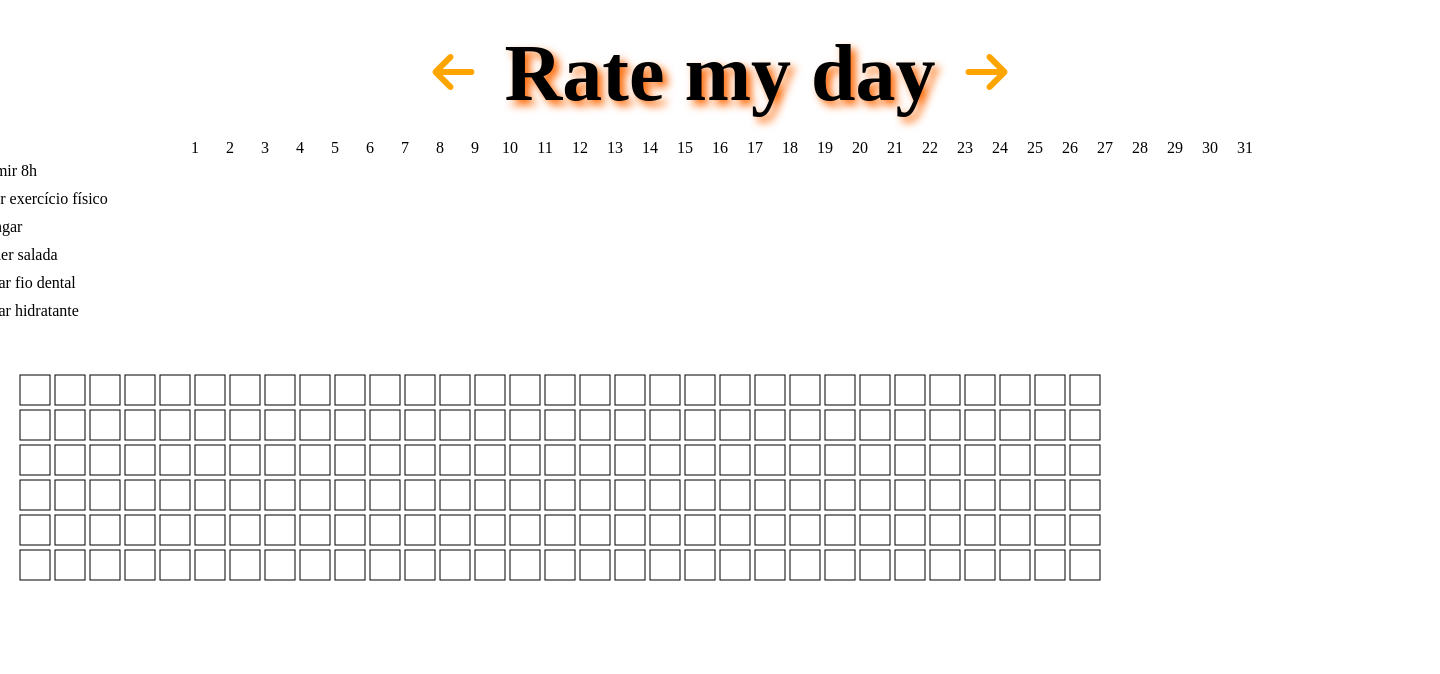
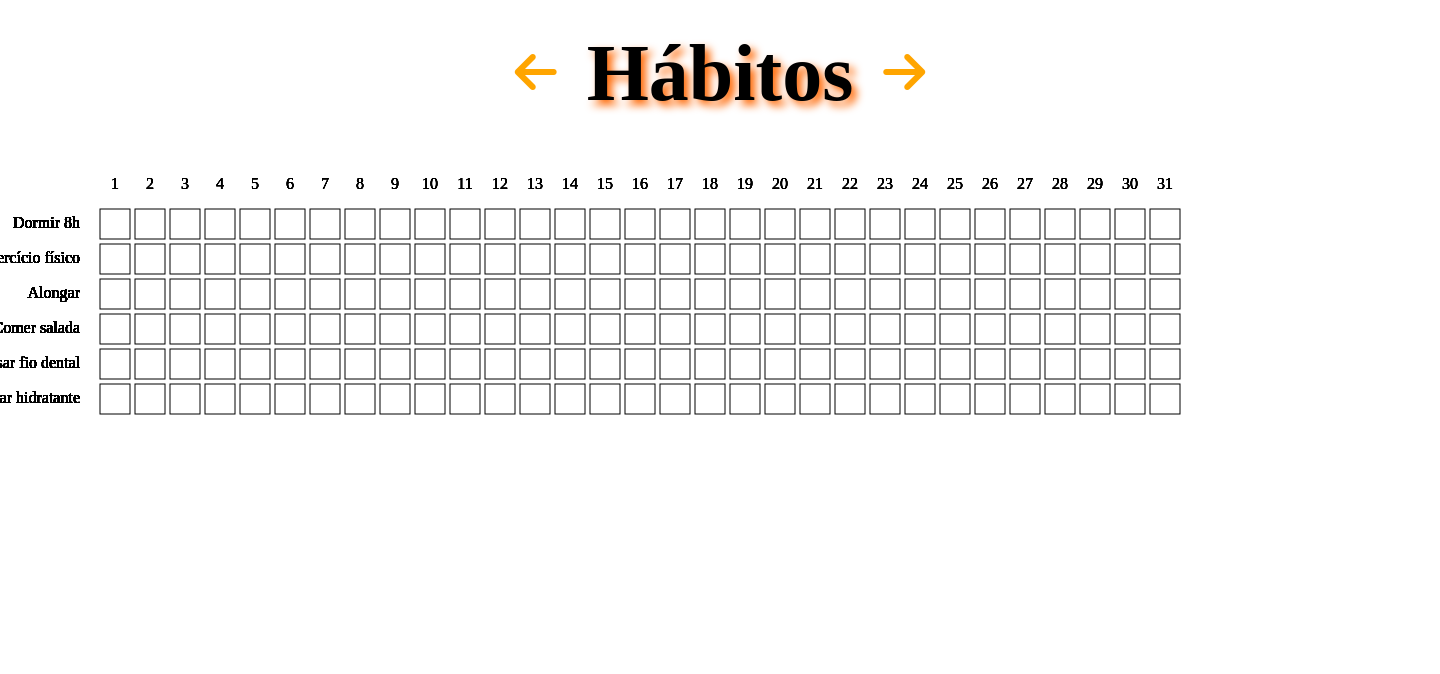
Before and after one commit to manu-sgc/tracker, a Django app: page /habitos/ in a window 1440 px wide; the page is wider, and only the part inside the window is pictured. Shown: the top 674 px of that part. Run offline with Django 4.2, Linux system fonts and the light colour scheme.

Commit message:
posicioning actividies and dates on the boxes

```diff
--- a/atividades/templates/atividades/habitos.html
+++ b/atividades/templates/atividades/habitos.html
@@ -14,7 +14,7 @@
         <a href="{% url 'avaliacao' %}" class="arrow-left">
             <i class="fas fa-arrow-left"></i>
         </a>
-        <h1>Rate my day</h1>
+        <h1>Hábitos</h1>
         <a href="{% url 'sono' %}" class="arrow-right">
             <i class="fas fa-arrow-right"></i>
         </a>
@@ -22,25 +22,18 @@
 
     <div class="container">
         <div class="habit-tracker">
-            <div class="header">
-                <div class="month-days">
-                    {% for dia in dias %}
-                        <div class="day">{{ dia }}</div>
-                    {% endfor %}
-                </div>
-                <div class="activities">
-                    {% for atividade in atividades %}
-                        <div class="atividade-nome">{{ atividade }}</div>
-                    {% endfor %}
-                </div>
-            </div>
-            <svg id="habitTracker" width="1500" height="350">
-                {% for x, y, dia, atividade in positions %}
+            <svg id="habitTracker" width="1600" height="500">
+                {% for x, y, dia, atividade, x_offset, y_atv, x_text in positions %}
+                <g>
+                    <text x="{{ x_text }}" y="{{ y_atv }}" text-anchor="end" alignment-baseline="middle">{{ atividade }}</text>
+                    <text x="{{ x_offset }}" y="30" text-anchor="middle">{{ dia }}</text>
                     <rect class="cell" x="{{ x }}" y="{{ y }}" width="30" height="30" data-dia="{{ dia }}" data-atividade="{{ atividade }}"></rect>
+                </g>
                 {% endfor %}
             </svg>
         </div>
     </div>
+
 
     <script>
         const cells = document.querySelectorAll('.cell');
--- a/atividades/views.py
+++ b/atividades/views.py
@@ -40,14 +40,15 @@
     positions = []
     for atividade in range(len(atividades)):
         for dia in range(1, 32):
-            x = 50 + (dia - 1) * 35  # Posição x
-            y = 50 + atividade * 35   # Posição y
-            positions.append((x, y, dia, atividade + 1))  # Adiciona a tupla (x, y, dia, atividade)
+            x = 180 + (dia - 1) * 35  # Posição x para os quadrados
+            y = 50 + atividade * 35   # Posição y para a linha da atividade
+            y_atv = y + 15  # Ajuste para a posição y do texto da atividade
+            x_text = 160  # Ajuste para o texto da atividade
+            positions.append((x, y, dia, atividades[atividade], x + 15, y_atv, x_text))  # Passa o texto da atividade
 
     context = {
         'positions': positions,
         'dias': dias,
-        'atividades': atividades,
     }
 
     return render(request, 'atividades/habitos.html', context)
--- a/static/css/habitos.css
+++ b/static/css/habitos.css
@@ -35,38 +35,15 @@
     display: flex;
     flex-direction: column;
     align-items: center;
-}
-
-.activities-container {
-    display: flex;
-    flex-direction: column; /* Coloca as atividades em coluna */
-    margin-right: 20px; /* Espaço entre atividades e o habit tracker */
-}
-
-.activities {
-    display: flex;
-    flex-direction: column;
-    align-items: flex-start;
-}
-
-.atividade-nome {
-    margin: 5px 0;
+    margin-top: 20px;
+    width: 1800;  /* Ajustar a largura do container */
 }
 
 .habit-tracker {
     display: flex;
     flex-direction: column;
     justify-content: center;
-}
-
-.month-days {
-    display: flex;
-    justify-content: center; /* Centraliza os dias na parte superior */
-}
-
-.day {
-    width: 35px; /* Largura para alinhar com as células do SVG */
-    text-align: center;
+    position: relative;
 }
 
 .cell { stroke: black; fill: white; }
```
